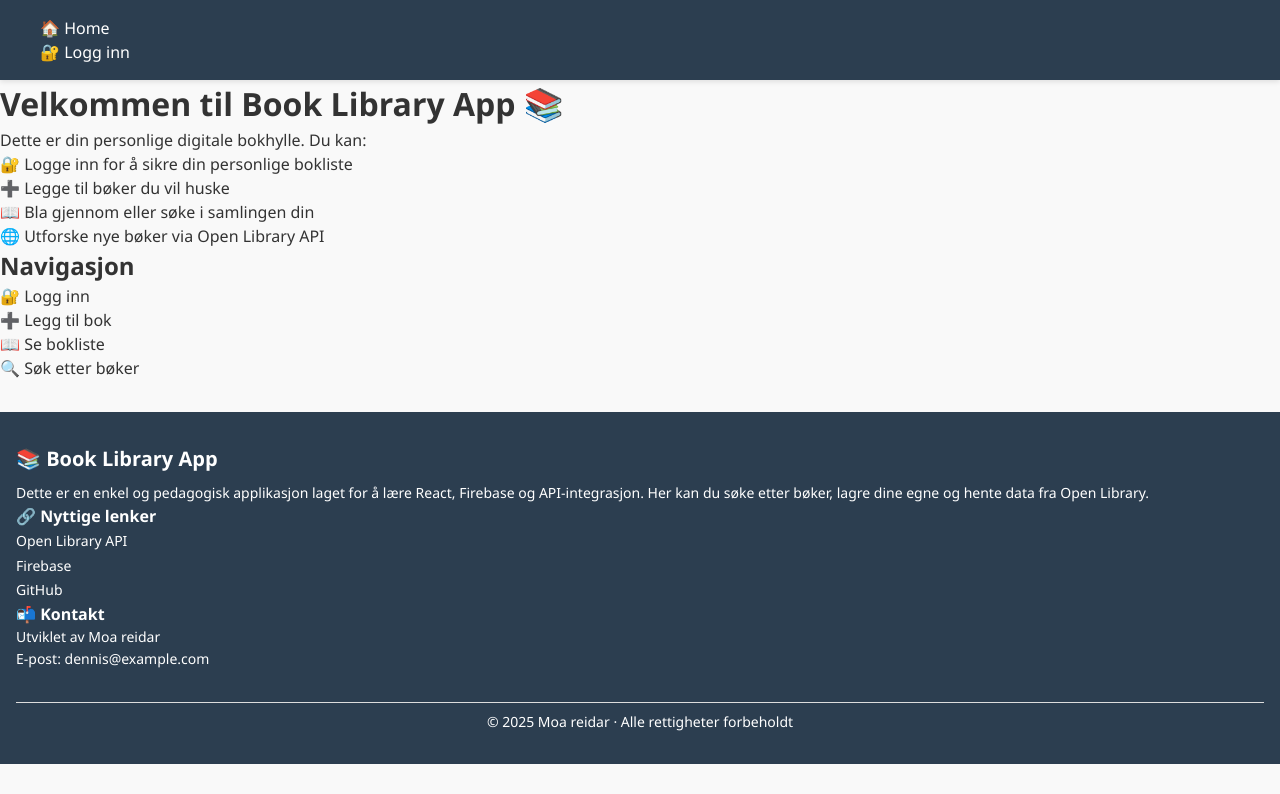
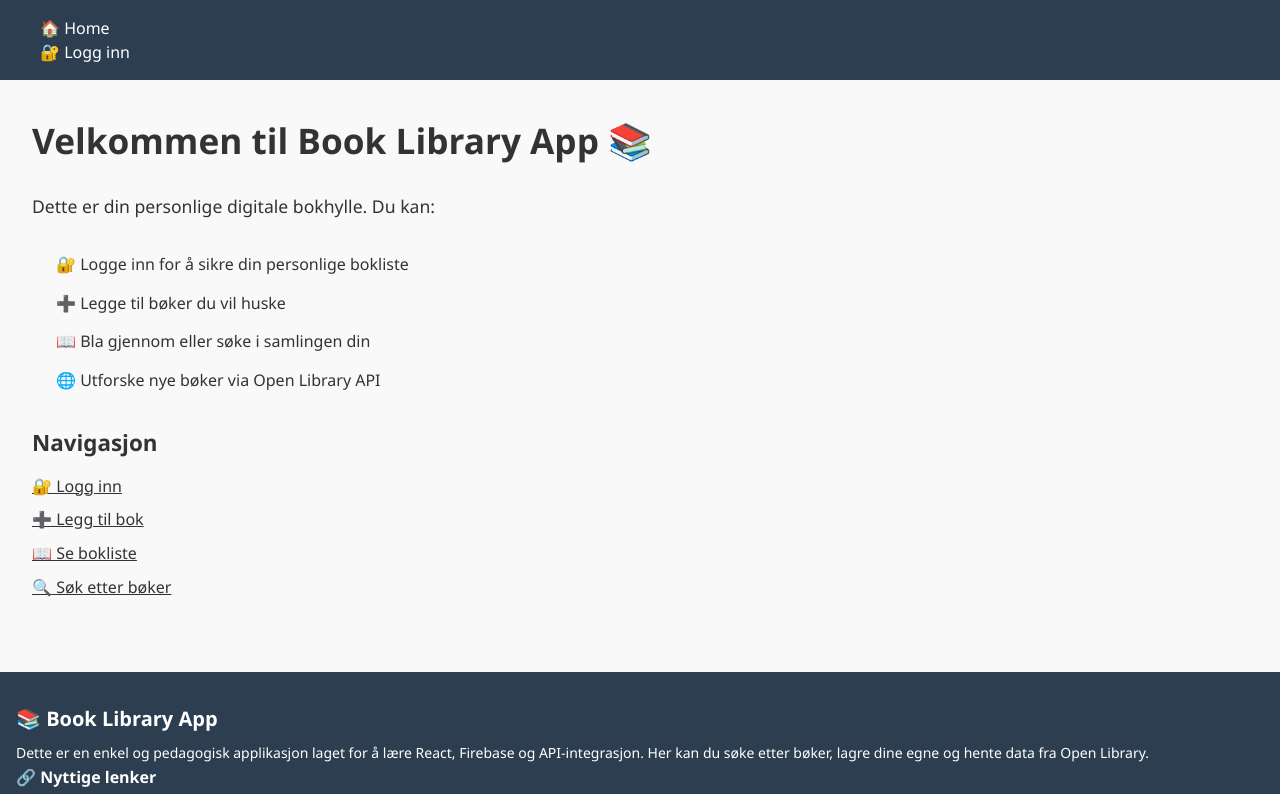
Before and after one commit to moa-reidar/final_project, a React (Vite) app: page / in a window 1280 px wide. Shown: the top 794 px of the page. Built offline with nearby package versions, Linux system fonts and the light colour scheme.

Commit message:
Style Home page with layout enhancements in home.css

```diff
--- a/src/css/home.css
+++ b/src/css/home.css
@@ -0,0 +1,61 @@
+/* src/css/home.css */
+
+.home {
+    padding: 2rem;
+    background-color: var(--color-background);
+    color: var(--color-text);
+    line-height: 1.6;
+  }
+
+  .home__heading {
+    font-size: 2.2rem;
+    font-weight: bold;
+    color: var(--color-heading);
+    margin-bottom: 1.5rem;
+  }
+
+  .home__description {
+    margin-bottom: 2rem;
+    font-size: 1.1rem;
+  }
+
+  .home__features {
+    list-style: none;
+    padding: 0;
+    margin: 0 0 2rem;
+  }
+
+  .home__features li {
+    margin-bottom: 0.8rem;
+    padding-left: 1.5rem;
+    position: relative;
+  }
+
+  .home__nav {
+    margin-top: 2rem;
+  }
+
+  .home__nav-heading {
+    font-size: 1.4rem;
+    margin-bottom: 0.8rem;
+    color: var(--color-heading);
+  }
+
+  .home__links {
+    list-style: none;
+    padding: 0;
+    margin: 0;
+  }
+
+  .home__links li {
+    margin-bottom: 0.5rem;
+  }
+
+  .home__link {
+    color: var(--color-link);
+    text-decoration: underline;
+  }
+
+  .home__link:hover {
+    color: var(--color-accent);
+  }
```
